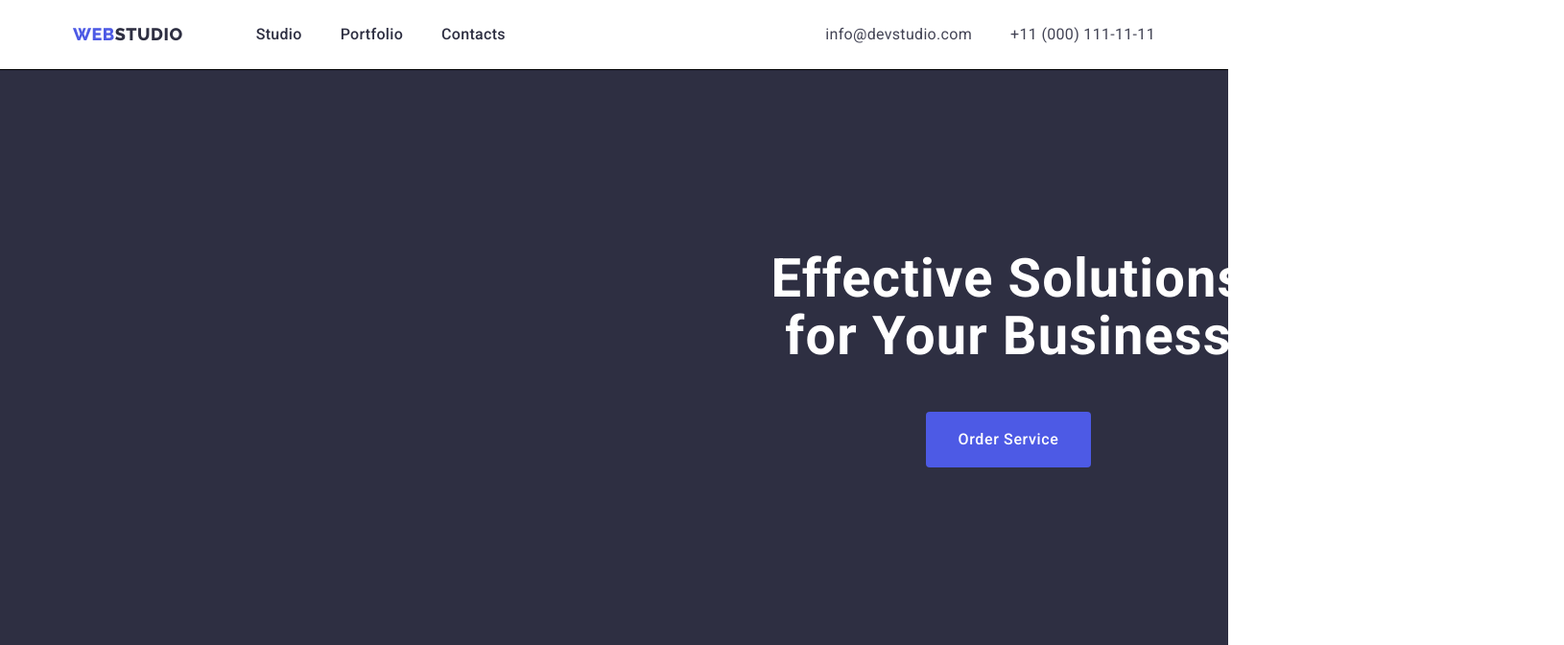
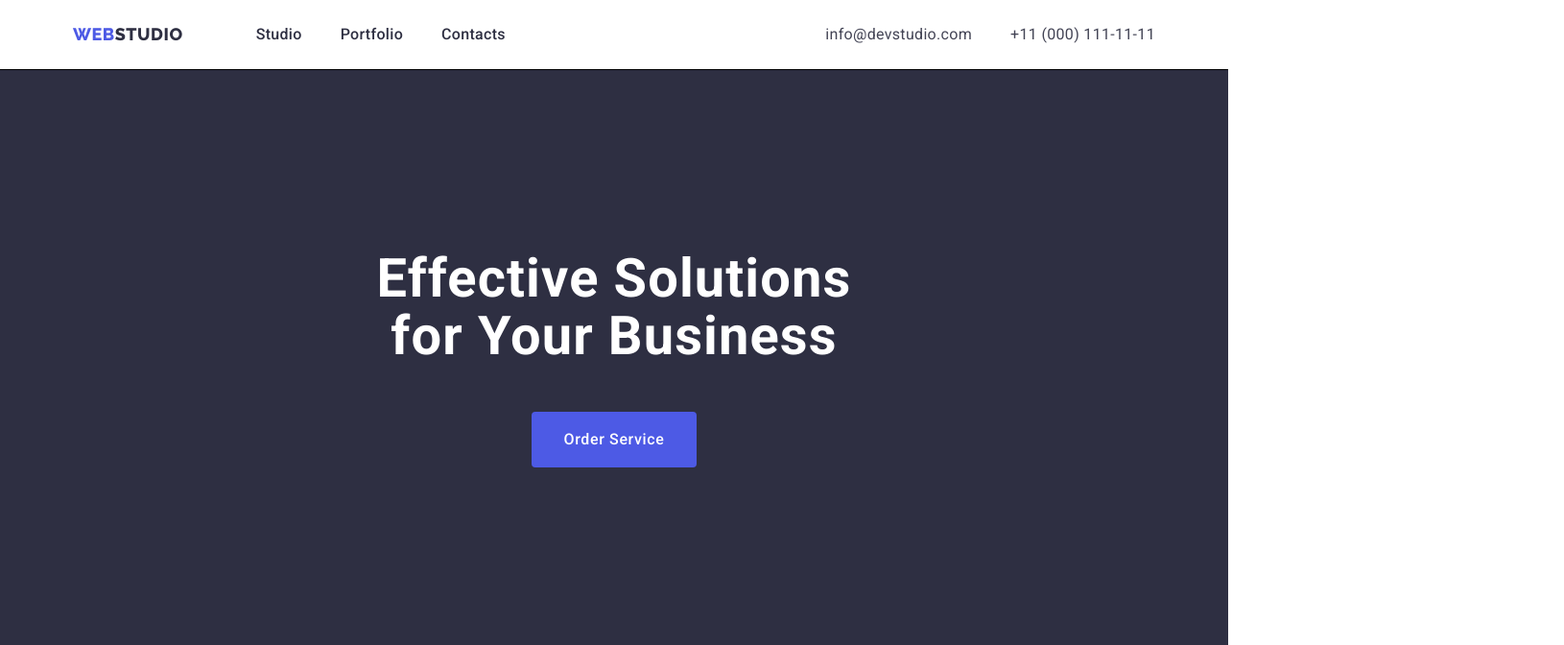
Before and after one commit to peogeka/goit-homework-03, a plain HTML site: page index.html in a window 1280 px wide. Shown: the top 672 px of the page at 96% size, 1630 px wide, since content can reach past the window. Drawn offline with nearby package versions, Linux system fonts and the light colour scheme.

Commit message:
Update styles.css

```diff
--- a/css/styles.css
+++ b/css/styles.css
@@ -135,8 +135,7 @@ text-transform: uppercase;
 .hero {
     padding-top: 188px;
     padding-bottom: 188px;
-    padding-left: 472px;
-    padding-right: 472px;
+
     background-color: var(--background-color-black);
 
     text-align: center;
```
